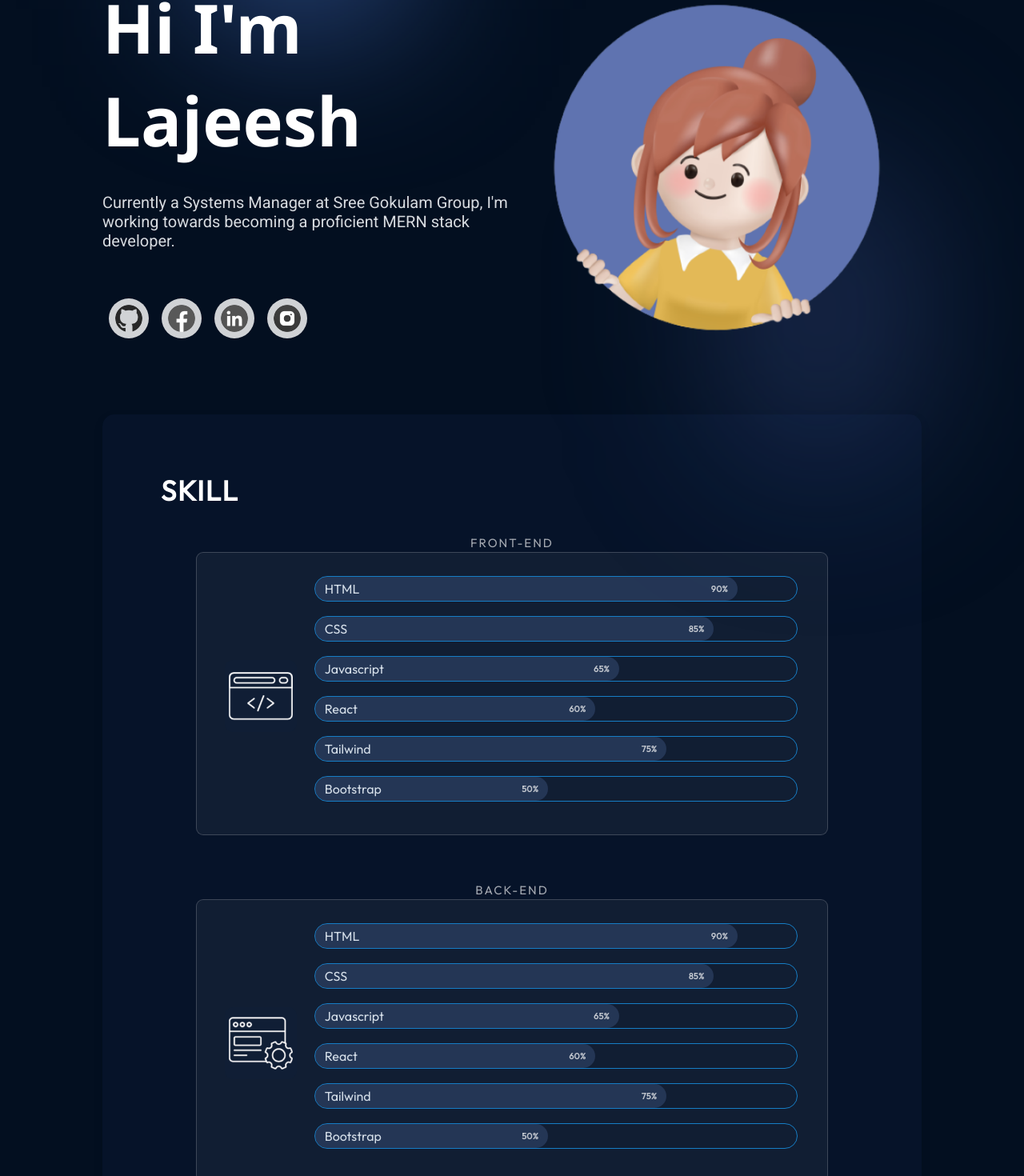
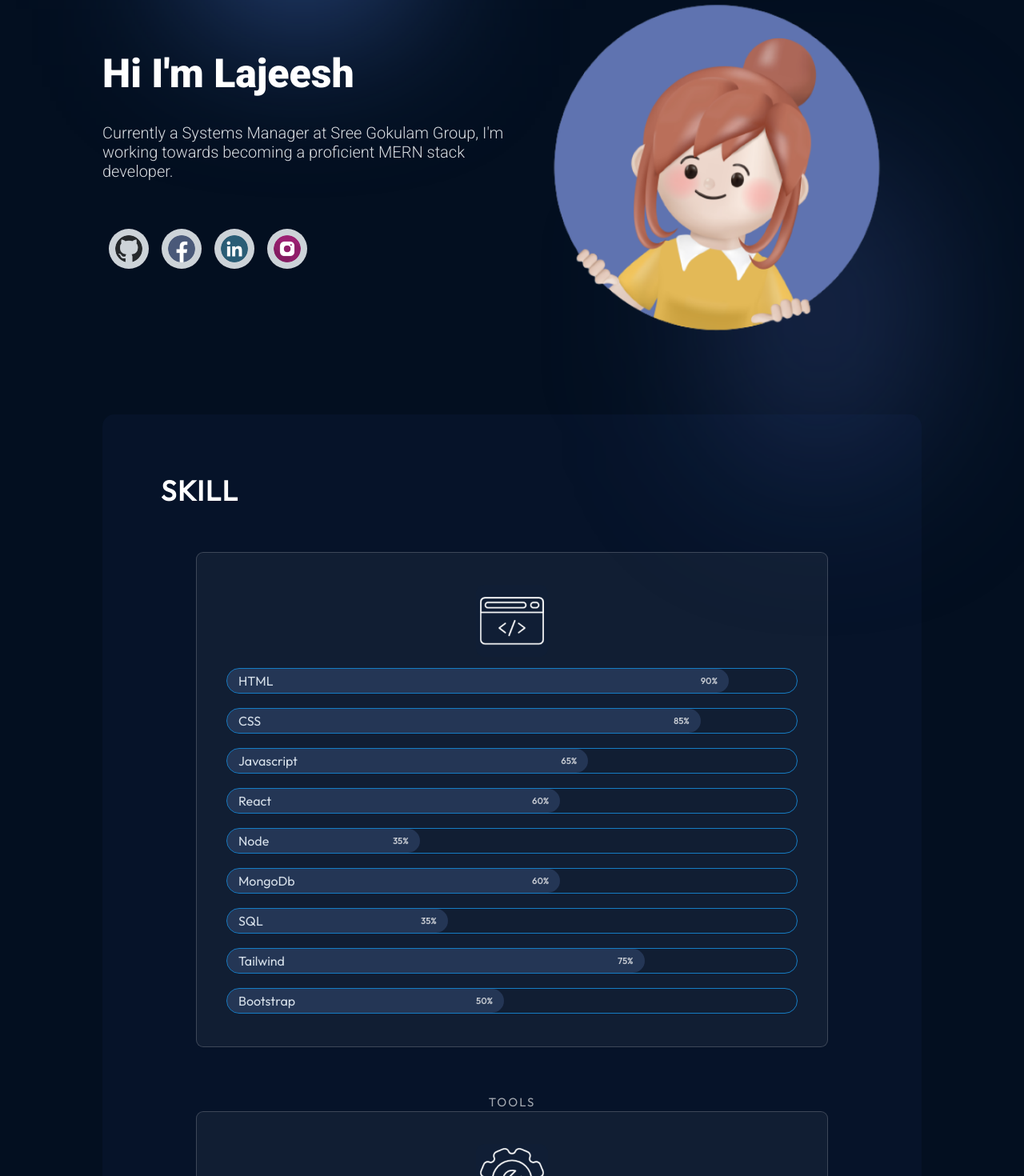
Before and after one commit to lajeesh1/portfolio-Lajeesh, a React (Vite) app: page / in a window 1280 px wide. Shown: the part 205-1675 px from the top of the page at 80% size. Built offline with nearby package versions, Linux system fonts and the light colour scheme.

Commit message:
skill updated

```diff
--- a/src/components/experience/Experience.module.css
+++ b/src/components/experience/Experience.module.css
@@ -140,7 +140,7 @@
   }
 
   .container {
-    padding: 10px;
+    padding: 25px;
     width: 100%;
     margin-left: auto;
     margin-right: auto;
--- a/src/components/hero/Hero.module.css
+++ b/src/components/hero/Hero.module.css
@@ -1,4 +1,5 @@
 @import "../../vars.css";
+@import url("https://fonts.googleapis.com/css2?family=Roboto:ital,wght@0,100;0,300;0,400;0,500;0,700;0,900;1,100;1,300;1,400;1,500;1,700;1,900&display=swap");
 
 .container {
   position: relative;
@@ -20,21 +21,18 @@
 }
 
 .socialMedia img {
-  filter: grayscale(100%);
+  filter: grayscale(50%);
   height: 50px;
   margin: 8px;
   background-color: rgba(240, 248, 255, 0.842);
   padding: 8px;
   border-radius: 50%;
   cursor: pointer;
-
-
-
 }
 
 .socialMedia img:hover {
   filter: grayscale(10%);
-  transition: .3s;
+  transition: 0.3s;
 }
 
 .title {
@@ -43,17 +41,21 @@
   margin-bottom: 33px;
 
   font-family: var(--font-roboto);
-  font-family: "Segoe UI", Tahoma, Geneva, Verdana, sans-serif;
-  font-weight: 600;
-  font-size: 85px;
-  background: linear-gradient(90deg,
-      rgba(255, 255, 25 5, 1) 70%,
-      rgba(2 55, 255, 255, 0) 120%);
+  font-family: roboto;
+  font-weight: 800;
+  font-size: 50px;
+  background: linear-gradient(
+    90deg,
+    rgba(255, 255, 25 5, 1) 70%,
+    rgba(2 55, 255, 255, 0) 120%
+  );
 }
 
 .description {
   font-size: 1.25rem;
   font-family: var(--font-roboto);
+  font-family: roboto;
+  font-weight: 300;
   color: rgba(237, 240, 243, 0.911);
   margin-bottom: 52px;
   z-index: 0;
--- a/src/components/skill/Skill.jsx
+++ b/src/components/skill/Skill.jsx
@@ -16,7 +16,6 @@
         <ul className={styles.aboutItems}>
           <li className={styles.aboutItem}>
             <div className={styles.image}>
-              <p>front-end</p>
               <img src={getImageUrl("skill/frontend.png")} alt="cursor img" />
             </div>
             <div className={styles.aboutItemText}>
@@ -46,51 +45,24 @@
                   </div>
                 </li>
                 <li className={styles.skill}>
-                  <div className={styles.tailwind}>
-                    <p>Tailwind</p>
-                    <h5>75%</h5>
+                  <div className={styles.node}>
+                    <p>Node</p>
+                    <h5>35%</h5>
                   </div>
                 </li>
                 <li className={styles.skill}>
-                  <div className={styles.bootstrap}>
-                    <p>Bootstrap</p>
-                    <h5>50%</h5>
-                  </div>
-                </li>
-              </ul>
-            </div>
-          </li>
-          <li className={styles.aboutItem}>
-            <div className={styles.image}>
-              <p>Back-end</p>
-              <img src={getImageUrl("skill/backend.png")} alt="cursor img" />
-            </div>
-            <div className={styles.aboutItemText}>
-              <ul className={styles.skills}>
-                <li className={styles.skill}>
-                  <div className={styles.html}>
-                    <p>HTML</p>
-                    <h5>90%</h5>
+                  <div className={styles.mongo}>
+                    <p>MongoDb</p>
+                    <h5>60%</h5>
                   </div>
                 </li>
                 <li className={styles.skill}>
-                  <div className={styles.css}>
-                    <p>CSS</p>
-                    <h5>85%</h5>
+                  <div className={styles.sql}>
+                    <p>SQL</p>
+                    <h5>35%</h5>
                   </div>
                 </li>
-                <li className={styles.skill}>
-                  <div className={styles.javascript}>
-                    <p>Javascript</p>
-                    <h5>65%</h5>
-                  </div>
-                </li>
-                <li className={styles.skill}>
-                  <div className={styles.react}>
-                    <p>React</p>
-                    <h5>60%</h5>
-                  </div>
-                </li>
+
                 <li className={styles.skill}>
                   <div className={styles.tailwind}>
                     <p>Tailwind</p>
@@ -106,6 +78,7 @@
               </ul>
             </div>
           </li>
+
           <li className={styles.aboutItem}>
             <div className={styles.image}>
               <p>Tools</p>
--- a/src/components/skill/about.module.css
+++ b/src/components/skill/about.module.css
@@ -9,8 +9,6 @@
   z-index: 1;
   margin-left: 10%;
   margin-right: 10%;
-
-  box-shadow: rgba(0, 0, 0, 0.1) 0px 4px 12px;
 }
 
 .title {
@@ -47,7 +45,7 @@
   display: flex;
   width: 100%;
   margin-bottom: 30px;
-  flex-direction: row;
+  flex-direction: column;
   align-items: center;
   border-radius: 9px;
 
@@ -148,6 +146,10 @@
 .javascript,
 .react,
 .tailwind,
+.node,
+.mongo,
+.sql,
+.java,
 .bootstrap {
   background-color: rgba(68, 91, 141, 0.384);
   width: 90%;
@@ -173,6 +175,18 @@
 .react {
   width: 60%;
 }
+.node {
+  width: 35%;
+}
+.mongo {
+  width: 60%;
+}
+.sql {
+  width: 40%;
+}
+.java {
+  width: 30%;
+}
 
 .tailwind {
   width: 75%;
@@ -185,8 +199,10 @@
 @media screen and (max-width: 830px) {
   .container {
     background-color: transparent;
-    padding-left: 0;
-    padding-right: 0;
+    padding: 0px;
+    width: 100%;
+    margin-left: auto;
+    margin-right: auto;
   }
 
   .content {
```
